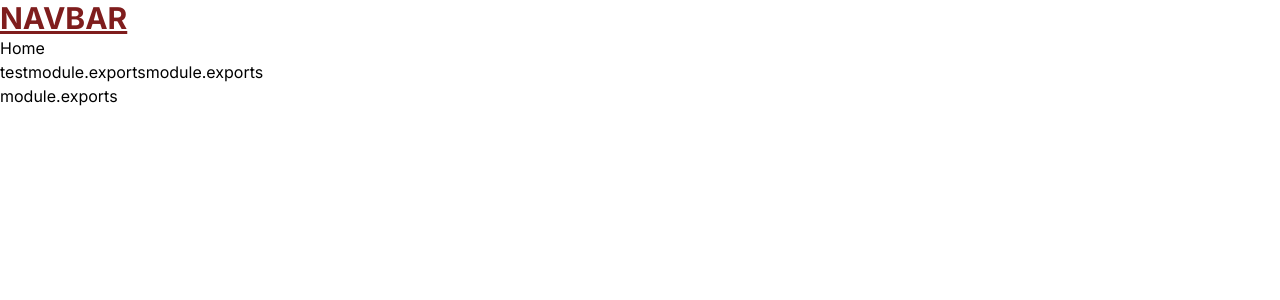
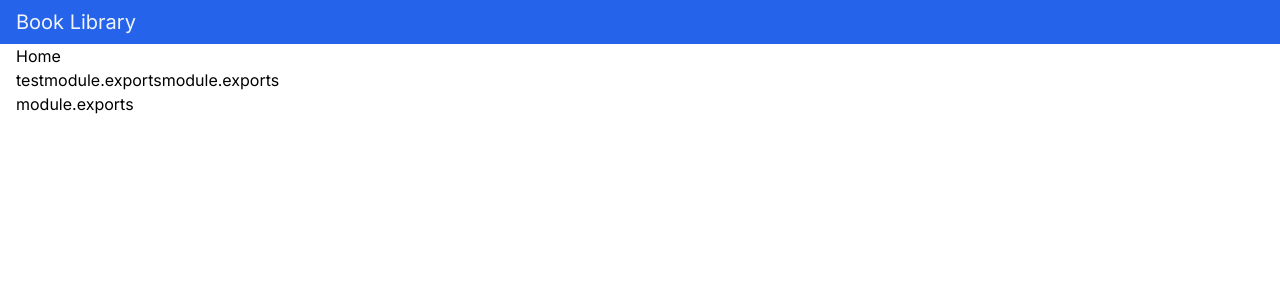
Before and after one commit to scentier/next-mongodb-crud, a Next.js app: page / in a window 1280 px wide. Shown: the top 300 px of the page. Built offline with nearby package versions, Linux system fonts and the light colour scheme.

Commit message:
navbar styling

```diff
--- a/src/app/layout.tsx
+++ b/src/app/layout.tsx
@@ -20,7 +20,7 @@ export default function RootLayout({
     <html lang="en">
       <body className={inter.className}>
         <NavBar />
-        <main className="container mx-auto">{children}</main>
+        <main className="container mx-auto px-4">{children}</main>
       </body>
     </html>
   );
--- a/src/components/NavBar.tsx
+++ b/src/components/NavBar.tsx
@@ -3,11 +3,10 @@ import React from "react";
 export default function NavBar() {
   return (
     <>
-      <nav
-        className="text-3xl font-bold underline text-red-900"
-        data-bs-theme="dark"
-      >
-        NAVBAR
+      <nav className="bg-blue-600 w-full py-2 text-xl" data-bs-theme="dark">
+        <div className="container mx-auto text-slate-100 px-4">
+          Book Library
+        </div>
       </nav>
     </>
   );
```
